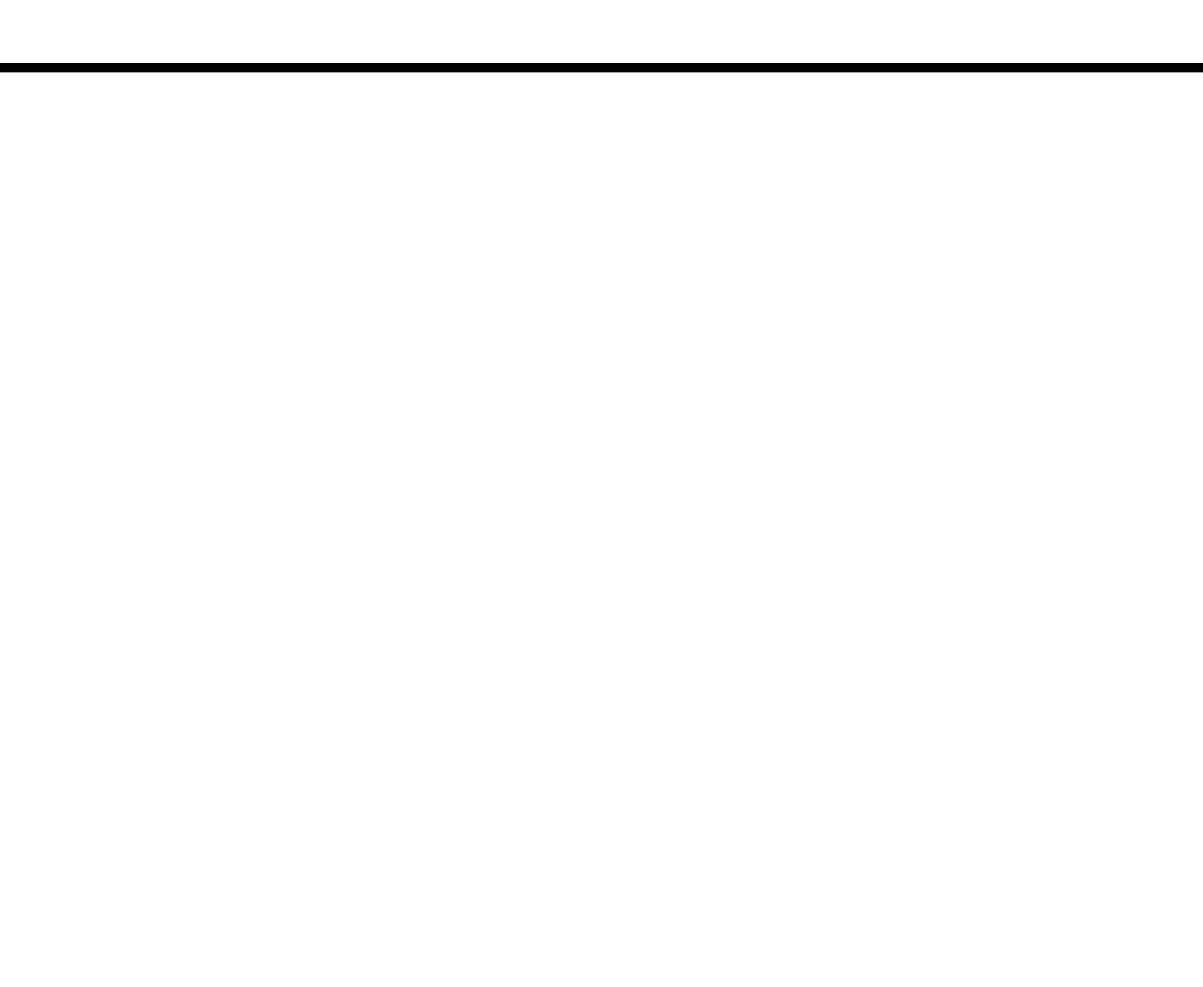
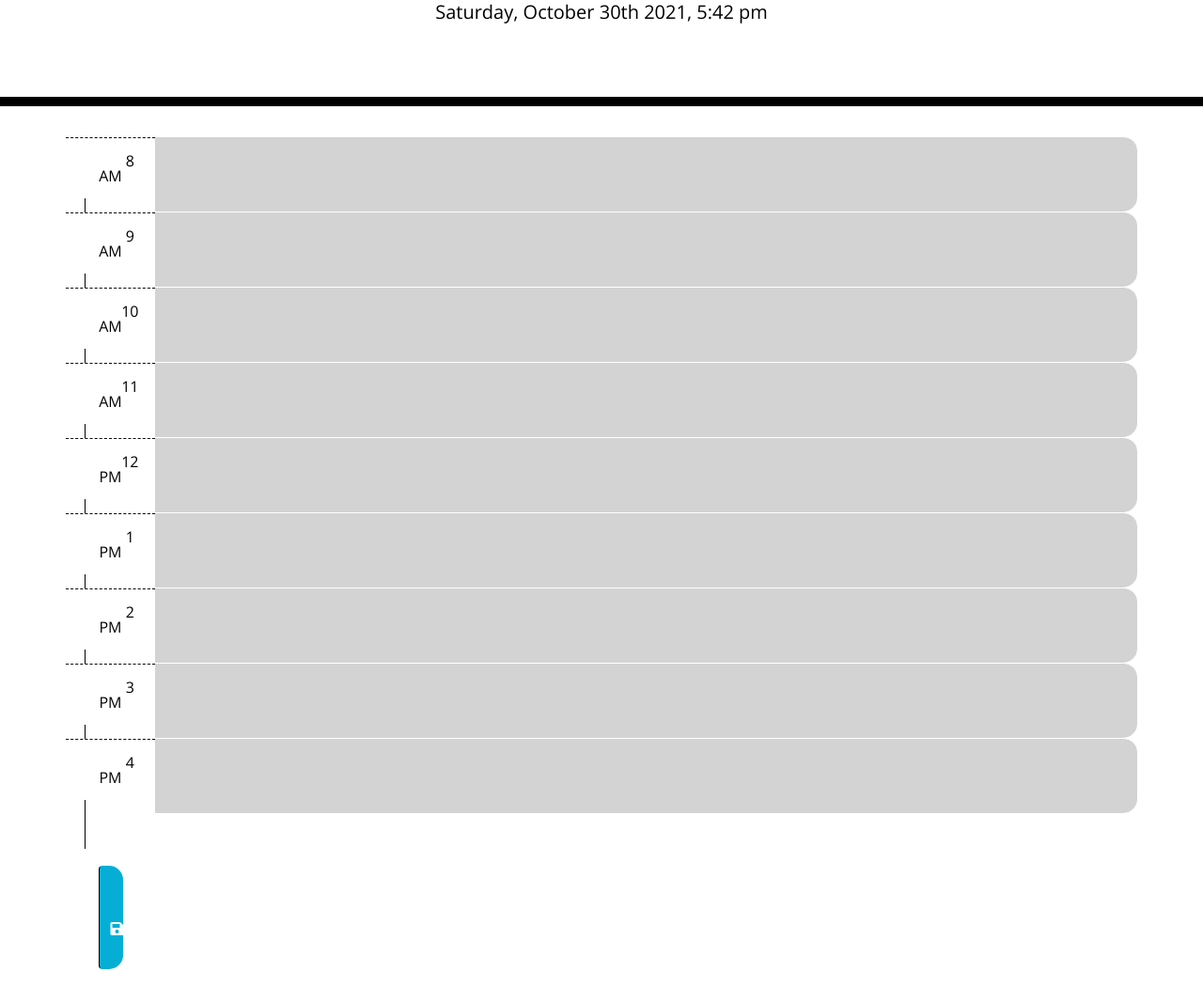
Before and after one commit to nmendez4/work-day-scheduler, a plain HTML site: page index.html in a window 1280 px wide. Shown: the part 191-1241 px from the top of the page at 94% size. Before the commit the page ends 800 px from the top, so only its background shows below. Drawn offline with nearby package versions, Linux system fonts and the light colour scheme.

Commit message:
updated html, java files

```diff
--- a/index.html
+++ b/index.html
@@ -4,22 +4,11 @@
     <meta charset="UTF-8" />
     <meta name="viewport" content="width=device-width, initial-scale=1.0" />
     <meta http-equiv="X-UA-Compatible" content="ie=edge" />
-    <link
-      rel="stylesheet"
-      href="https://stackpath.bootstrapcdn.com/bootstrap/4.3.1/css/bootstrap.min.css"
-    />
-    <link
-      rel="stylesheet"
-      href="https://use.fontawesome.com/releases/v5.8.1/css/all.css"
-      integrity="sha384-50oBUHEmvpQ+1lW4y57PTFmhCaXp0ML5d60M1M7uH2+nqUivzIebhndOJK28anvf"
-      crossorigin="anonymous"
-    />
-    <link
-      href="https://fonts.googleapis.com/css?family=Open+Sans&display=swap"
-      rel="stylesheet"
-    />
+    <link rel="stylesheet" href="https://stackpath.bootstrapcdn.com/bootstrap/4.3.1/css/bootstrap.min.css"/>
+    <link rel="stylesheet" href="https://use.fontawesome.com/releases/v5.8.1/css/all.css" integrity="sha384-50oBUHEmvpQ+1lW4y57PTFmhCaXp0ML5d60M1M7uH2+nqUivzIebhndOJK28anvf" crossorigin="anonymous"/>
+    <link href="https://fonts.googleapis.com/css?family=Open+Sans&display=swap" rel="stylesheet"/>
     <link rel="stylesheet" href="style.css" />
-    <title>Work Day Scheduler</title>
+    <title>Work Day Scheduler - Third Party APIs</title>
   </head>
 
   <body>
@@ -29,10 +18,95 @@
       <p id="currentDay" class="lead"></p>
     </header>
     <div class="container">
-      <!-- Timeblocks go here -->
+
+      <!-- Timeblocks start here -->
+
+      <div id="hour8" class="row hour-block">
+        <div class="col-md-1 hour">
+          8 AM
+          <textarea class="col-md-10 text-description"></textarea>
+          <button class="btn saveBtn col-md-1">
+            <i class="fas fa-save"></i>
+          </button>
+        </div>
+      </div>
+      <div id="hour9" class="row hour-block">
+        <div class="col-md-1 hour">
+          9 AM
+          <textarea class="col-md-10 text-description"></textarea>
+          <button class="btn saveBtn col-md-1">
+            <i class="fas fa-save"></i>
+          </button>
+        </div>
+      </div>
+      <div id="hour10" class="row hour-block">
+        <div class="col-md-1 hour">
+          10 AM
+          <textarea class="col-md-10 text-description"></textarea>
+          <button class="btn saveBtn col-md-1">
+            <i class="fas fa-save"></i>
+          </button>
+        </div>
+      </div>
+      <div id="hour11" class="row hour-block">
+        <div class="col-md-1 hour">
+          11 AM
+          <textarea class="col-md-10 text-description"></textarea>
+          <button class="btn saveBtn col-md-1">
+            <i class="fas fa-save"></i>
+          </button>
+        </div>
+      </div>
+      <div id="hour12" class="row hour-block">
+        <div class="col-md-1 hour">
+          12 PM
+          <textarea class="col-md-10 text-description"></textarea>
+          <button class="btn saveBtn col-md-1">
+            <i class="fas fa-save"></i>
+          </button>
+        </div>
+      </div>
+      <div id="hour1" class="row hour-block">
+        <div class="col-md-1 hour">
+          1 PM
+          <textarea class="col-md-10 text-description"></textarea>
+          <button class="btn saveBtn col-md-1">
+            <i class="fas fa-save"></i>
+          </button>
+        </div>
+      </div>
+      <div id="hour2" class="row hour-block">
+        <div class="col-md-1 hour">
+          2 PM
+          <textarea class="col-md-10 text-description"></textarea>
+          <button class="btn saveBtn col-md-1">
+            <i class="fas fa-save"></i>
+          </button>
+        </div>
+      </div>
+      <div id="hour3" class="row hour-block">
+        <div class="col-md-1 hour">
+          3 PM
+          <textarea class="col-md-10 text-description"></textarea>
+          <button class="btn saveBtn col-md-1">
+            <i class="fas fa-save"></i>
+          </button>
+        </div>
+      </div>
+      <div id="hour4" class="row hour-block">
+        <div class="col-md-1 hour">
+          4 PM
+          <textarea class="col-md-10 text-description"></textarea>
+          <button class="btn saveBtn col-md-1">
+            <i class="fas fa-save"></i>
+          </button>
+        </div>
+      </div>
     </div>
 
     <script src="https://code.jquery.com/jquery-3.4.1.min.js"></script>
     <script src="https://cdnjs.cloudflare.com/ajax/libs/moment.js/2.24.0/moment.min.js"></script>
+    <script src="./js/script.js"></script>
+
   </body>
 </html>
--- /dev/null
+++ b/js/script.js
@@ -0,0 +1,57 @@
+// displays current date on webpage
+var currentDate = moment().format("dddd, MMMM Do YYYY, h:mm a");
+$("#currentDay").html(currentDate);
+
+// button click listener
+$(document).ready(function(){
+    $(".saveBtn").on("click", function(){
+        // gets vals from html
+        var text = $(this).siblings(".text-description").val();
+        var time = $(this).parent().attr("id");
+
+        // saves text and time in local storage
+        localStorage.setItem(time, text);
+    })
+
+    //function acts to differentiate the labeled times versus the current time
+    function timeTrack() {
+        // gets the current number of hours
+        var timeNow = moment().hour();
+
+        // time loop over set blocks in html
+        $(".hour-block").each(function(){
+            var hourBlock = parseInt($(this).attr("id").split("hour")[1]);
+
+            //if statement to check time + add classes dependant on time
+            if (hourBlock < timeNow) {
+                $(this).removeClass("future");
+                $(this).removeClass("present");
+                $(this).addClass("past");
+            } else if (hourBlock === timeNow) {
+                $(this).removeClass("future");
+                $(this).removeClass("past");
+                $(this).addClass("present");
+            } else {
+                $(this).removeClass("past");
+                $(this).removeClass("present");
+                $(this).addClass("future");
+            }
+        })
+
+    };
+
+    // retrieve local storage if present
+    $("#hour8 .text-description").val(localStorage.getItem("hour8"));
+    $("#hour9 .text-description").val(localStorage.getItem("hour9"));
+    $("#hour10 .text-description").val(localStorage.getItem("hour10"));
+    $("#hour11 .text-description").val(localStorage.getItem("hour11"));
+    $("#hour12 .text-description").val(localStorage.getItem("hour12"));
+    $("#hour1 .text-description").val(localStorage.getItem("hour1"));
+    $("#hour2 .text-description").val(localStorage.getItem("hour2"));
+    $("#hour3 .text-description").val(localStorage.getItem("hour3"));
+    $("#hour4 .text-description").val(localStorage.getItem("hour4"));
+
+
+    // call the function
+    timeTrack();
+})
--- a/style.css
+++ b/style.css
@@ -21,11 +21,11 @@ textarea{
   border-bottom: 10px solid black;
 }
 
-.description{
+.text-description{
   white-space: pre-wrap;
 }
 
-.time-block{
+.hour-block{
   text-align: center;
   border-radius: 15px;
 }
@@ -69,3 +69,25 @@ textarea{
   font-size: 20px;
   transition: all .3s ease-in-out;
 }
+
+@media screen and (max-width: 768px), screen and (max-width: 575px) {
+  .row {
+    height: auto;
+    margin-top: 20px;
+  }
+
+  .hour {
+    padding-right: 17%;
+  }
+
+  .saveBtn {
+    border: 0;
+    border-radius: 0.25rem;
+    height: 50px;
+  }
+
+  textarea {
+    min-height: 85px;
+    border: 0;
+  }
+}
```
